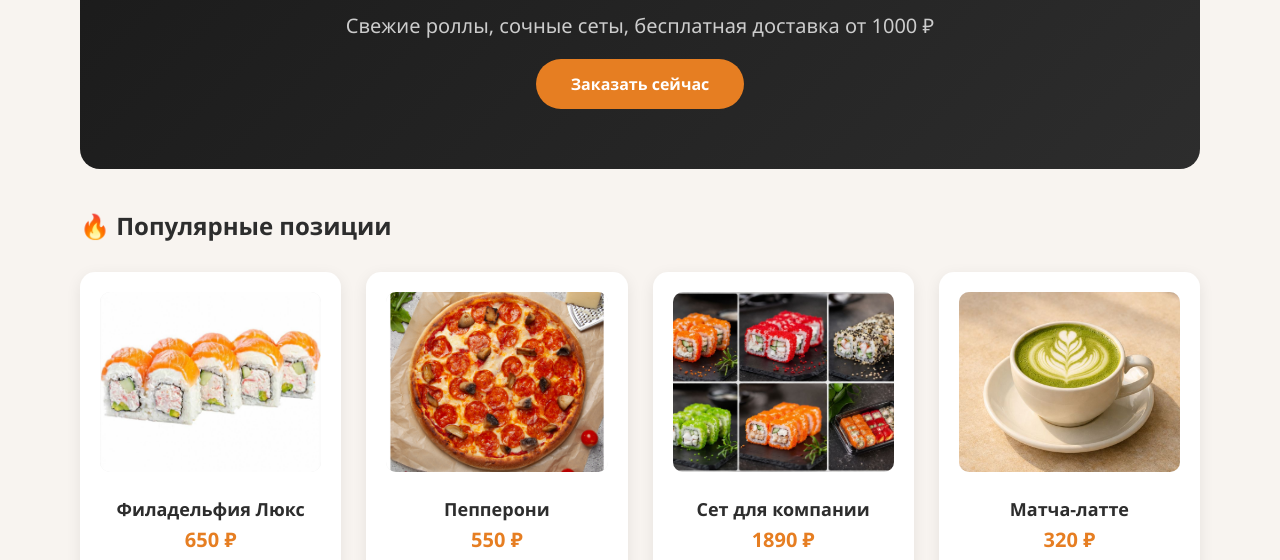
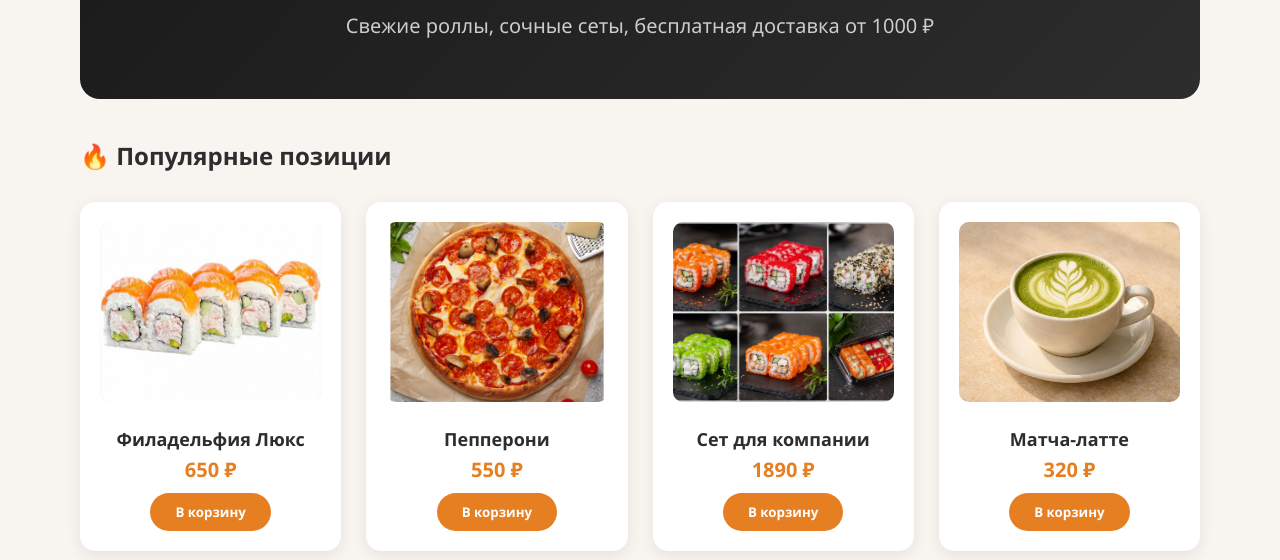
Before and after one commit to Foji-visi/noviii-site, a plain HTML site: page index.html in a window 1280 px wide. Shown: the part 226-786 px from the top of the page. Drawn offline with Linux system fonts and the light colour scheme.

Commit message:
Update index.html

```diff
--- a/index.html
+++ b/index.html
@@ -26,7 +26,6 @@
     <div class="hero">
         <h1>🍣 Доставка суши за 30 минут</h1>
         <p>Свежие роллы, сочные сеты, бесплатная доставка от 1000 ₽</p>
-        <a href="#" class="btn">Заказать сейчас</a>
     </div>
 
     <h2>🔥 Популярные позиции</h2>
```
